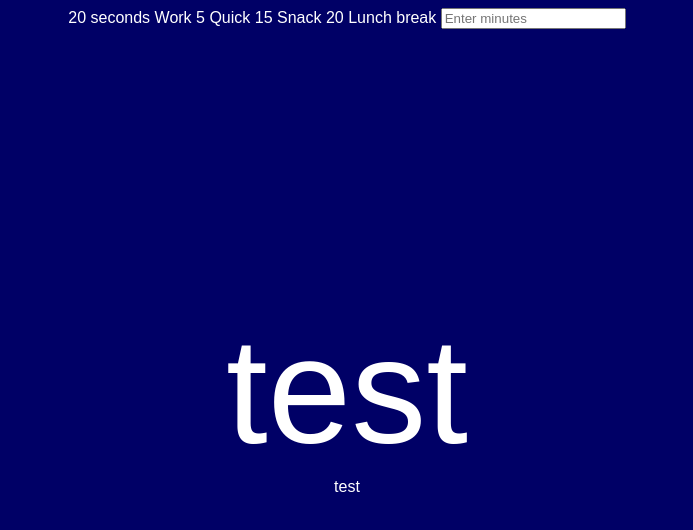
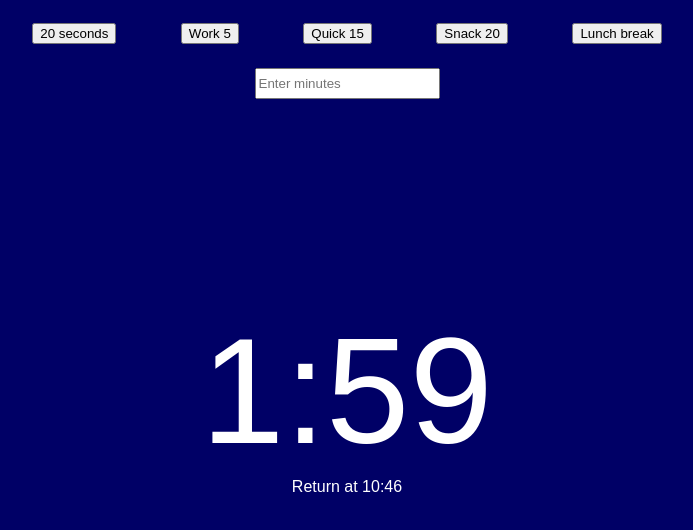
Before and after one commit to sdossland/Countdown-clock, a plain HTML site: page index.html in a window 1280 px wide. Shown: the whole page, without its empty margins (293-986 px from the left). Drawn offline with Linux system fonts and the light colour scheme.

Commit message:
initiate: -countdown function -display time remaining in HTML -display return time in HTML

```diff
--- a/index.html
+++ b/index.html
@@ -8,16 +8,18 @@
 </head>
 <body>
 <div class="options">
-    <div class="quickOption">20 seconds</div>
-    <div class="quickOption">Work 5</div>
-    <div class="quickOption">Quick 15</div>
-    <div class="quickOption">Snack 20</div>
-    <div class="quickOption">Lunch break</div>
-    <input class="quickOption" placeholder="Enter minutes" />
+    <button data-time="20">20 seconds</button>
+    <button class="quickOption" data-time="300">Work 5</button>
+    <button class="quickOption" data-time="900">Quick 15</button>
+    <button class="quickOption" data-time="1200">Snack 20</button>
+    <button class="quickOption" data-time="3600">Lunch break</button>
+    <form>
+        <input type="text" name="minutes" placeholder="Enter minutes" />
+    </form>
 </div>
 <div class="container">
-    <div class="timer">test</div>
-    <div class="return">test</div>
+    <div class="timer"></div>
+    <div class="returnTime"></div>
 </div>
 </body>
 </html>
--- a/logic.js
+++ b/logic.js
@@ -3,4 +3,42 @@
  */
 document.addEventListener("DOMContentLoaded", function () {
 
+  const countdown = document.querySelector('.timer');
+  const returnAt = document.querySelector('.returnTime');
+
+  function timer(seconds) {
+    const currentTime = Date.now();
+    const returnTime = currentTime + seconds * 1000; //Date.now() returns milliseconds, therefore multiply seconds by 1000
+
+    displayTime(seconds); //initiates timer at specified interval
+    displayMessage(returnTime); //does NOT change, therefore only run at beginning
+
+    setTimer = setInterval(() => {
+      const secondsRemaining = Math.round((returnTime - Date.now()) / 1000);
+
+      if (secondsRemaining < 0) {
+        clearInterval(timer);
+        return; //kills timer
+      }
+      displayTime(secondsRemaining); //displays new time left every second
+    }, 1000);
+  }
+
+  function displayTime(seconds) {
+    const minutes = Math.floor(seconds / 60);
+    const secondsToDisplay = seconds % 60;
+    countdown.textContent = `${minutes}:${secondsToDisplay < 10 ? '0' : ''}${secondsToDisplay}`;
+  }
+
+  function displayMessage(time) {
+    const returnTime = new Date(time);
+    const returnHour = returnTime.getHours(); //returns military style time, therefore modify
+    const modifiedHour = returnHour > 12 ? returnHour - 12 : returnHour;
+    const returnMinutes = returnTime.getMinutes();
+    returnAt.textContent = `Return at ${modifiedHour}:${returnMinutes < 10 ? '0' : ''}${returnMinutes}`;
+  }
+
+  //calls timer
+  timer(124);
+
 });
--- a/style.css
+++ b/style.css
@@ -5,10 +5,14 @@ body {
     text-align: center;
 }
 .options {
-    height: 50px;
+    line-height: 50px;
 }
-.quickOption {
+button, input {
     display: inline-block;
+    margin: 0 30px;
+}
+input {
+    height: 25px;
 }
 .container {
     position: absolute;
```
